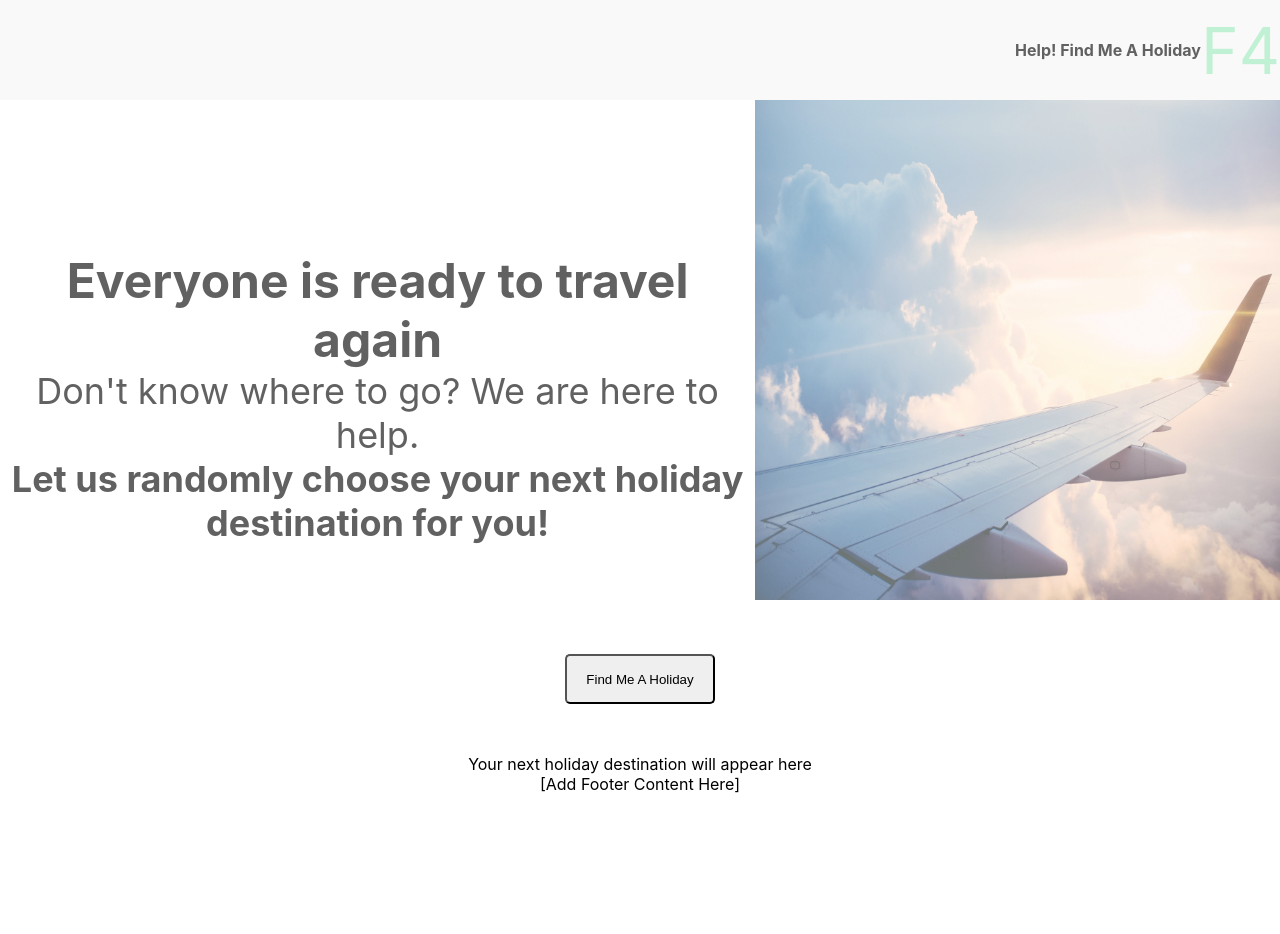
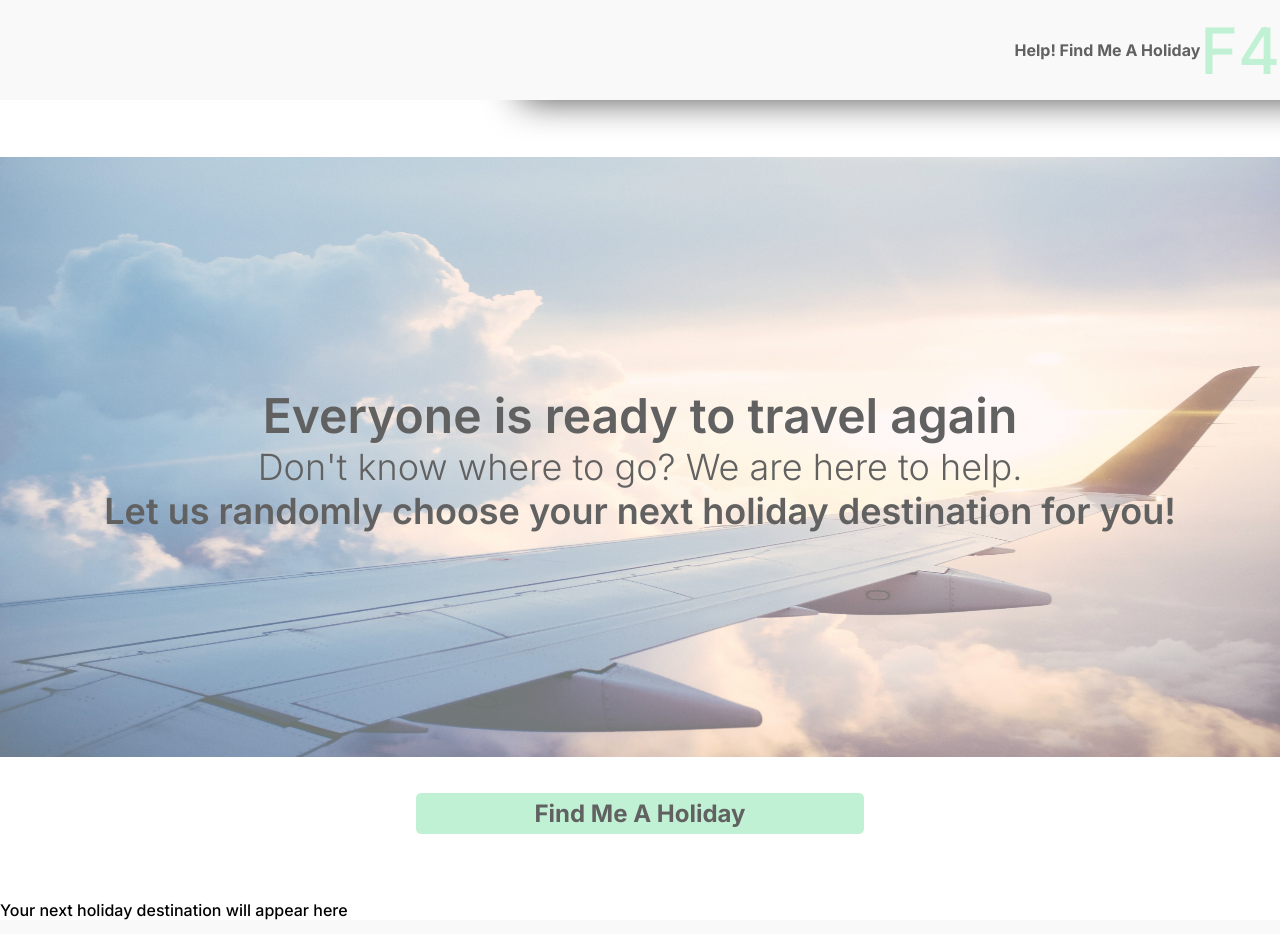
Before and after one commit to NicholasGomis/TheFourHorsemen, a React (Create React App) app in the folder travelapp/: page / in a window 1280 px wide. Shown: the top 934 px of the page. Before the commit the page ends 800 px from the top, so only its background shows below. Built offline with nearby package versions, Linux system fonts and the light colour scheme.

Commit message:
styling header, footer and selector

```diff
--- a/travelapp/public/index.html
+++ b/travelapp/public/index.html
@@ -25,6 +25,26 @@
       Learn how to configure a non-root public URL by running `npm run build`.
     -->
         <title>Travel F4</title>
+        <!-- icons -->
+        <link
+            rel="stylesheet"
+            href="https://fonts.googleapis.com/icon?family=Material+Icons"
+        />
+        <!-- Font family -->
+        <link rel="preconnect" href="https://fonts.googleapis.com" />
+        <link rel="preconnect" href="https://fonts.gstatic.com" crossorigin />
+        <link
+            href="https://fonts.googleapis.com/css2?family=Inter:wght@100;200;300;500;600;700;800;900&display=swap"
+            rel="stylesheet"
+        />
+
+        <style>
+            * {
+                font-family: "Inter", sans-serif;
+                margin: 0;
+                overflow-x: hidden;
+            }
+        </style>
     </head>
     <body>
         <noscript>You need to enable JavaScript to run this app.</noscript>
--- a/travelapp/src/components/App/App.css
+++ b/travelapp/src/components/App/App.css
@@ -1,7 +1,7 @@
 * {
-  margin: 0%;
+    margin: 0%;
 }
 
-.App {
+/* .App {
   text-align: center;
-}
+} */
--- a/travelapp/src/components/App/App.js
+++ b/travelapp/src/components/App/App.js
@@ -7,6 +7,7 @@ import Display from "../Display/display.js";
 import Footer from "../Footer/footer.js";
 import { API_URL, API_URL_SPECIFIC_CODE_ROOT } from "../../libs/config.js";
 import { selectRandomCountryCode } from "../../libs/countryCodeList.js";
+import Header from "../Header/header";
 
 function App() {
     console.log(" *** Entering APP component *** ");
@@ -36,6 +37,7 @@ function App() {
 
     return (
         <div className="App">
+            <Header />
             <Selector buttonText={buttonText} handleClick={handleClick} />
             {isFindHolidayPressed ? (
                 <Display countryData={countryData} />
--- a/travelapp/src/components/FindHoliday/findHoliday.css
+++ b/travelapp/src/components/FindHoliday/findHoliday.css
@@ -1,6 +1,21 @@
 button {
-    width: 150px;
+    width: 448px;
     height: 50px;
-    margin: 50px;
+    max-height: 50%;
+    border: none;
     border-radius: 5px;
+    font-weight: bold;
+    background-color: var(--green);
+    color: var(--dark);
+    font-size: 24px;
+    margin-top: 2rem;
+    cursor: pointer;
 }
+
+button:hover {
+    background-color: var(--darkgreen);
+}
+
+button:active {
+    transform: translateY(4px);
+}
--- a/travelapp/src/components/Footer/footer.css
+++ b/travelapp/src/components/Footer/footer.css
@@ -0,0 +1,25 @@
+.full-footer {
+    height: 3rem;
+    background-color: var(--gray);
+    display: flex;
+    align-items: center;
+    justify-content: center;
+}
+
+.wrap-footer {
+    display: flex;
+    justify-content: center;
+    align-items: center;
+}
+
+a {
+    padding-right: 0.5rem;
+    text-decoration: none;
+    color: var(--dark);
+    font-weight: semi-bold;
+    font-size: 14px;
+}
+
+i {
+    color: var(--dark);
+}
--- a/travelapp/src/components/Footer/footer.js
+++ b/travelapp/src/components/Footer/footer.js
@@ -6,7 +6,14 @@ function Footer() {
     // FYI, using semantic HTML as per https://www.w3schools.com/html/html5_semantic_elements.asp
     return (
         <>
-            <footer className="full-footer">[Add Footer Content Here]</footer>
+            <footer className="full-footer">
+                <div className="wrap-footer">
+                    <a href="https://github.com/NicholasGomis/TheFourHorsemen/tree/safety-net/travelapp">
+                        © 2022 by The Four Horsemen
+                    </a>{" "}
+                    <i class="material-icons">cloud</i>
+                </div>
+            </footer>
         </>
     );
 }
--- a/travelapp/src/components/Header/header.css
+++ b/travelapp/src/components/Header/header.css
@@ -1,10 +1,10 @@
 .full-header {
     background-color: #faf9f9;
-    width: 100vw;
     height: 100px;
     display: flex;
     justify-content: flex-end;
     z-index: 200;
+    box-shadow: 510px 10px 37px -11px rgba(0, 0, 0, 0.75);
 }
 
 .wrap-1 {
@@ -19,6 +19,6 @@
 }
 
 .full-header-icon {
-color: var(--green);
+    color: var(--green);
     font-size: 64px;
 }
--- a/travelapp/src/components/Selector/selector.css
+++ b/travelapp/src/components/Selector/selector.css
@@ -1,51 +1,51 @@
 .selector {
-
-
+    width: 100vw;
+    height: 100vh;
+    display: flex;
+    flex-direction: column;
+    align-items: center;
+    justify-content: center;
+    z-index: 50;
 }
 
-
-.selector-background-image {
-    width: 100%;
-    height: 500px;
-    opacity: 0.6;
-
+.selector-container {
+    position: relative;
+    color: var(--dark);
+    text-align: center;
+    display: flex;
+    align-items: center;
+    justify-content: center;
 }
 
-.description-container {
-
-
+/* ------------ image background style ------------- */
+.selector-background-image {
+    width: 100vw;
+    height: 600px;
+    opacity: 0.6;
 }
 
+/* ------------ text style ------------- */
+.description-container {
+    position: absolute;
+    z-index: 100;
+}
 .selector-description1 {
-    color: var(--dark);
-    position: relative;
-    top: 30%;
-    font-weight: bold;
     font-size: 48px;
-    z-index: 100;
-
+    font-weight: 600;
 }
 
 .selector-description2 {
-    color: var(--dark);
-    position: relative;
-    top: 30%;
     font-size: 36px;
-    z-index: 100;
-
+    font-weight: 300;
 }
 
 .selector-description3 {
-    color: var(--dark);
-    position: relative;
-    top: 30%;
-    font-weight: bold;
     font-size: 36px;
-    z-index: 100;
-
-
+    font-weight: 600;
 }
 
-.selector-container{
-    display: flex;
+/* button style */
+
+FindHoliday {
+    padding-top: 2rem;
 }
--- a/travelapp/src/components/Selector/selector.js
+++ b/travelapp/src/components/Selector/selector.js
@@ -17,7 +17,6 @@ export function Selector({ buttonText, handleClick }) {
 
     return (
         <section className="selector">
-            <Header />
             <div className="selector-container">
                 <div className="description-container">
                     <p className="selector-description1"> {notes}</p>
--- a/travelapp/src/components/layout.css
+++ b/travelapp/src/components/layout.css
@@ -2,16 +2,5 @@
     --green: #c1f1d4;
     --gray: #faf9f9;
     --dark: #616161;
+    --darkgreen: #8bdfad;
 }
-
-.App {
-    /* display: grid;
-    grid-template-columns: 1fr;
-    grid-template-rows: 0.3fr 2fr 0.2fr;
-    gap: 0px 0px;
-    grid-auto-flow: row;
-    grid-template-areas:
-        "."
-        "."
-        "."; */
-}
```
Lines whose indentation alone changed are shown as unchanged.
